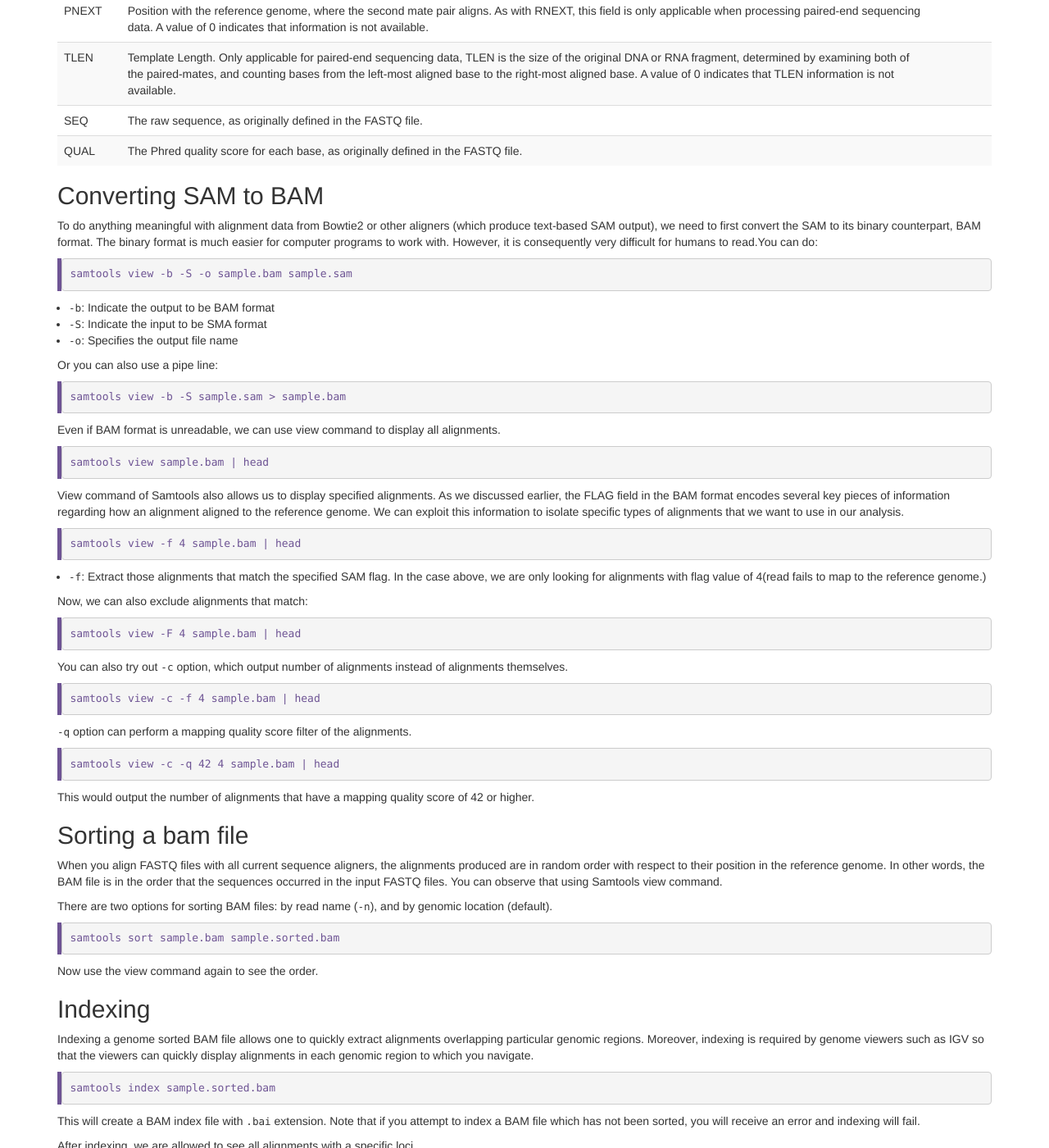
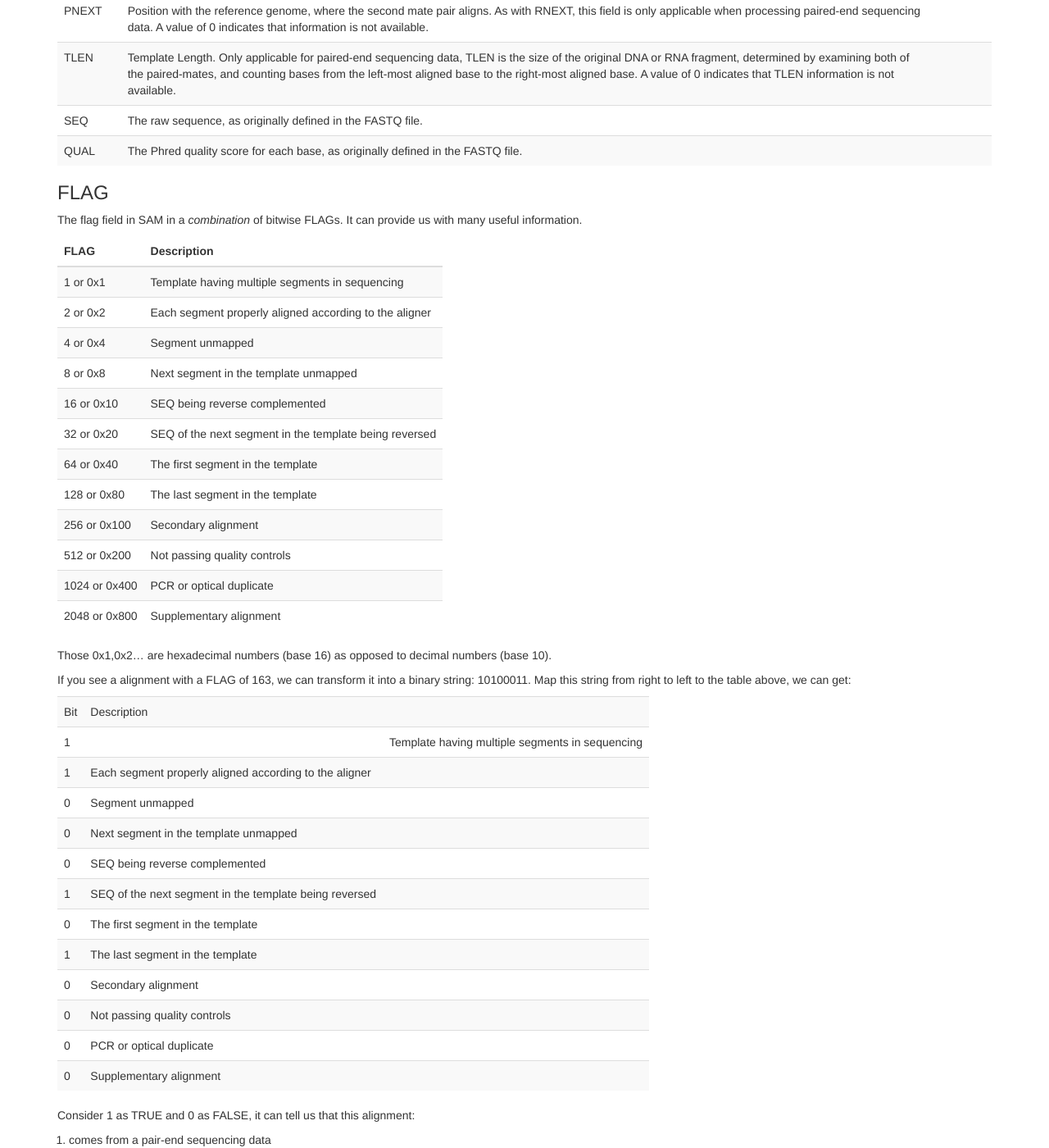
Before and after one commit to GTK-lab/introNGS, a Jekyll site: the page built from _episodes/03-samtools.md, in a window 1280 px wide and 1400 px high, scrolled down 1055 px. Shown: the whole window at 82% size. Built offline with Jekyll 4.4.1, drawn with Linux system fonts in a browser that asks for light colours; some of the changed text lies outside the part shown.

Commit message:
Add exercises to ep3

```diff
--- a/_episodes/03-samtools.md
+++ b/_episodes/03-samtools.md
@@ -35,7 +35,7 @@ Each alignment in SAM format consist of 11 fields, and may also be followed by v
 | QNAME        | Unique identifier of the read derived from the original FASTQ file. | |
 | FLAG | A single integer value (e.g. 16), which encodes multiple elements of meta-data regarding a read and its alignment.| |
 | RNAME | Reference genome identifier | |
-| POS | 	Left-most position within the reference genome where the alignment occurs. | |
+| POS | 	Left-most position within the reference genome where the alignment occurs.(**1-based** ) | |
 | MAPQ | Quality of the genome mapping. The MAPQ field uses a Phred-scaled probability value to indicate the probability that the mapping to the genome is incorrect. Higher values indicate increased confidence in the mapping. | |
 | CIGAR | A compact string that (partially) summarizes the alignment of the raw sequence read to the reference genome. Three core abbreviations are used: M for alignment match; I for insertion; and D for Deletion.  | |
 | RNEXT | Reference genome identifier where the mate pair aligns. Only applicable when processing paired-end sequencing data. A value of * indicates that information is not available.| |
@@ -43,6 +43,49 @@ Each alignment in SAM format consist of 11 fields, and may also be followed by v
 | TLEN | Template Length. Only applicable for paired-end sequencing data, TLEN is the size of the original DNA or RNA fragment, determined by examining both of the paired-mates, and counting bases from the left-most aligned base to the right-most aligned base. A value of 0 indicates that TLEN information is not available. | |
 | SEQ | The raw sequence, as originally defined in the FASTQ file.| |
 | QUAL | The Phred quality score for each base, as originally defined in the FASTQ file. | |
+
+### FLAG
+
+The flag field in SAM in a *combination* of bitwise FLAGs. It can provide us with many useful information.
+
+|FLAG| Description|
+|---|------------|
+|1 or 0x1|Template having multiple segments in sequencing|
+|2 or 0x2|Each segment properly aligned according to the aligner|
+|4 or 0x4|Segment unmapped|
+|8 or 0x8|Next segment in the template unmapped|
+|16 or 0x10|SEQ being reverse complemented|
+|32 or 0x20|SEQ of the next segment in the template being reversed|
+|64 or 0x40|The first segment in the template|
+|128 or 0x80|The last segment in the template|
+|256 or 0x100|Secondary alignment|
+|512 or 0x200|Not passing quality controls|
+|1024 or 0x400|PCR or optical duplicate|
+|2048 or 0x800|Supplementary alignment|
+
+Those 0x1,0x2... are hexadecimal numbers (base 16) as opposed to decimal numbers (base 10).
+
+If you see a alignment with a FLAG of 163, we can transform it into a binary string: 10100011. Map this string from right to left to the table above, we can get:
+
+|Bit|Description|
+|1||Template having multiple segments in sequencing|
+|1|Each segment properly aligned according to the aligner|
+|0|Segment unmapped|
+|0|Next segment in the template unmapped|
+|0|SEQ being reverse complemented|
+|1|SEQ of the next segment in the template being reversed|
+|0|The first segment in the template|
+|1|The last segment in the template|
+|0|Secondary alignment|
+|0|Not passing quality controls|
+|0|PCR or optical duplicate|
+|0|Supplementary alignment|
+
+Consider 1 as TRUE and 0 as FALSE, it can tell us that this alignment:
+1. comes from a pair-end sequencing data
+2. is mapped in a proper pair
+3. has a mate read that is mapped reversely
+4. is the second read in the pair
 
 
 ## Converting SAM to BAM
@@ -72,6 +115,13 @@ samtools view sample.bam | head
 ~~~
 {: .bash}
 
+> ## Exercise
+>
+> Try to converting your SAM file to BAM file
+>
+>
+{: .challenge}
+
 View command of Samtools also allows us to display specified alignments. As we discussed earlier, the FLAG field in the BAM format encodes several key pieces of information regarding how an alignment aligned to the reference genome. We can exploit this information to isolate specific types of alignments that we want to use in our analysis.
 
 ~~~
@@ -98,11 +148,27 @@ samtools view -c -f 4 sample.bam | head
 `-q` option can perform a mapping quality score filter of the alignments.
 
 ~~~
-samtools view -c -q 42 4 sample.bam | head
+samtools view -c -q 42 sample.bam | head
 ~~~
 {: .bash}
 
 This would output the number of alignments that have a mapping quality score of 42 or higher.
+
+> ## Exercise
+>
+> Count the number of reversely-mapped reads with a quality score cutoff 42 in your BAM file.
+>
+> Hint: flag 0x10 = SEQ being reverse complemented
+>
+> > ## Solution
+> >
+> > samtools view -q 42 -F 0x4 -f 0x10 sample.bam | wc -l
+> >
+> > or: samtools view -c -q 42 -F 0x4 -f 0x10 sample.bam
+> >
+> {: .solution}
+{: .challenge}
+
 
 ## Sorting a bam file
 
@@ -134,3 +200,16 @@ After indexing, we are allowed to see all alignments with a specific loci.
 samtools view sample.bam chr1:200000-500000
 ~~~
 {: .bash}
+
+> ## Exercise
+>
+> Sort your BAM file and create an index file of the sorted BAM file. Then, count the number of reversely-mapped reads between chr3:123456 and chr3:124456
+>
+> > ## Solution
+> >
+> > samtools view -F 0X4 -f 0X10 sample.sorted.bam chr3:123456-124456 | wc -l
+> >
+> > or: samtools view -c -F 0X4 -f 0X10 sample.sorted.bam chr3:123456-124456
+> >
+> {: .solution}
+{: .challenge}
```
